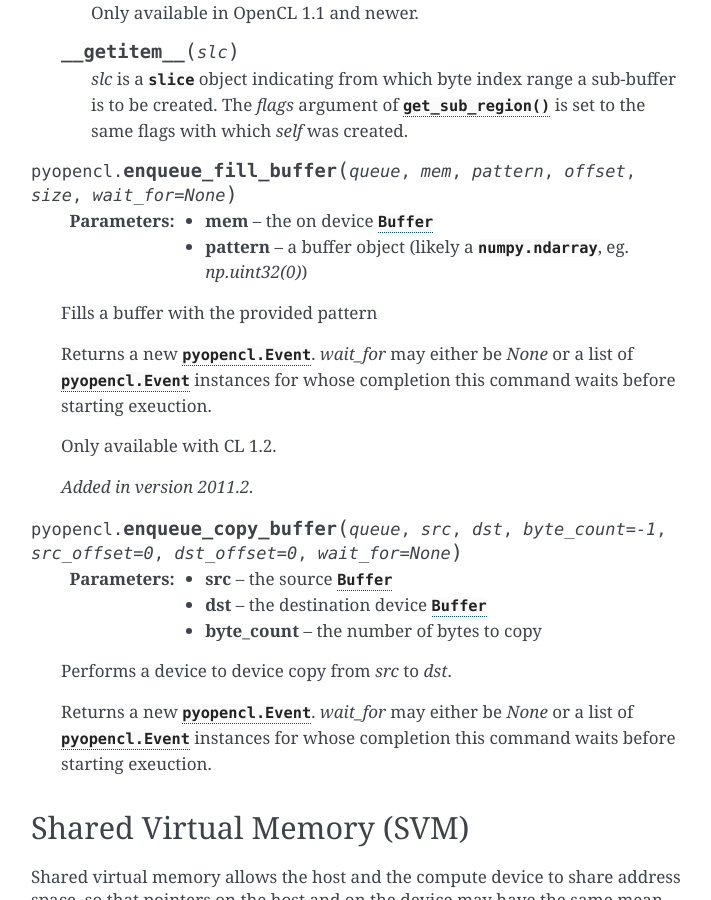
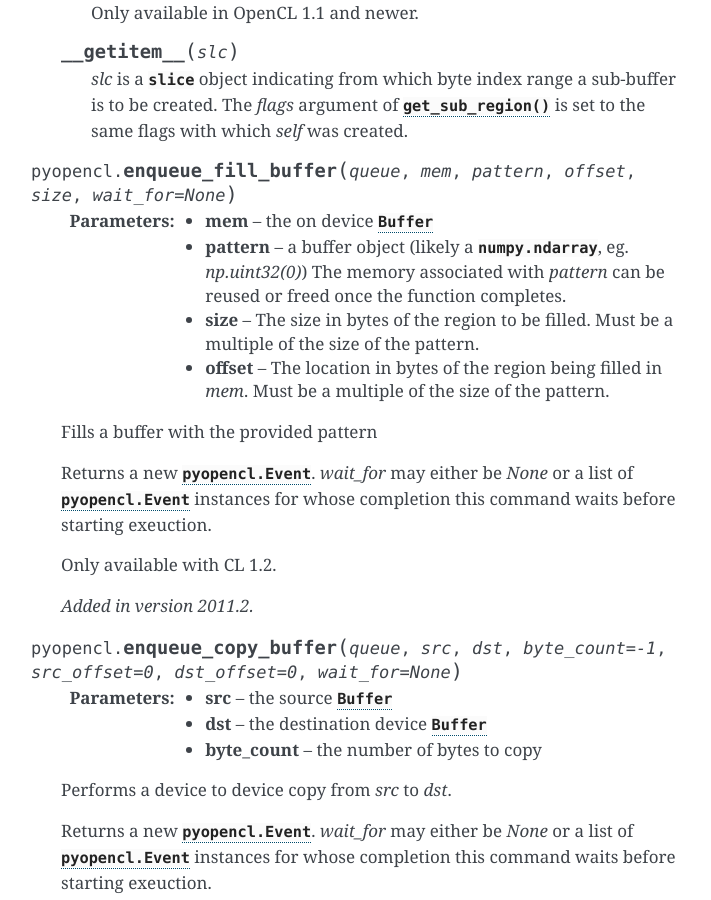
Before and after one commit to inducer/pyopencl, a Sphinx documentation site: the page built from doc/runtime_memory.rst, in a window 1280 px wide and 900 px high, scrolled down 1778 px. Shown: the whole window, without its empty margins (389-1100 px from the left). Built offline with Sphinx 7.4.7, drawn with Linux system fonts in a browser that asks for light colours.

Commit message:
Improve enqueue_fill_buffer documentation (Closes #206 on github)

```diff
--- a/doc/runtime_memory.rst
+++ b/doc/runtime_memory.rst
@@ -98,6 +98,12 @@ Buffer
 
     :arg mem: the on device :class:`Buffer`
     :arg pattern: a buffer object (likely a :class:`numpy.ndarray`, eg. `np.uint32(0)`)
+        The memory associated with *pattern* can be reused or freed once the function
+        completes.
+    :arg size: The size in bytes of the region to be filled. Must be a multiple of the
+        size of the pattern.
+    :arg offset: The location in bytes of the region being filled in *mem*.
+        Must be a multiple of the size of the pattern.
 
     Fills a buffer with the provided pattern
 
```
